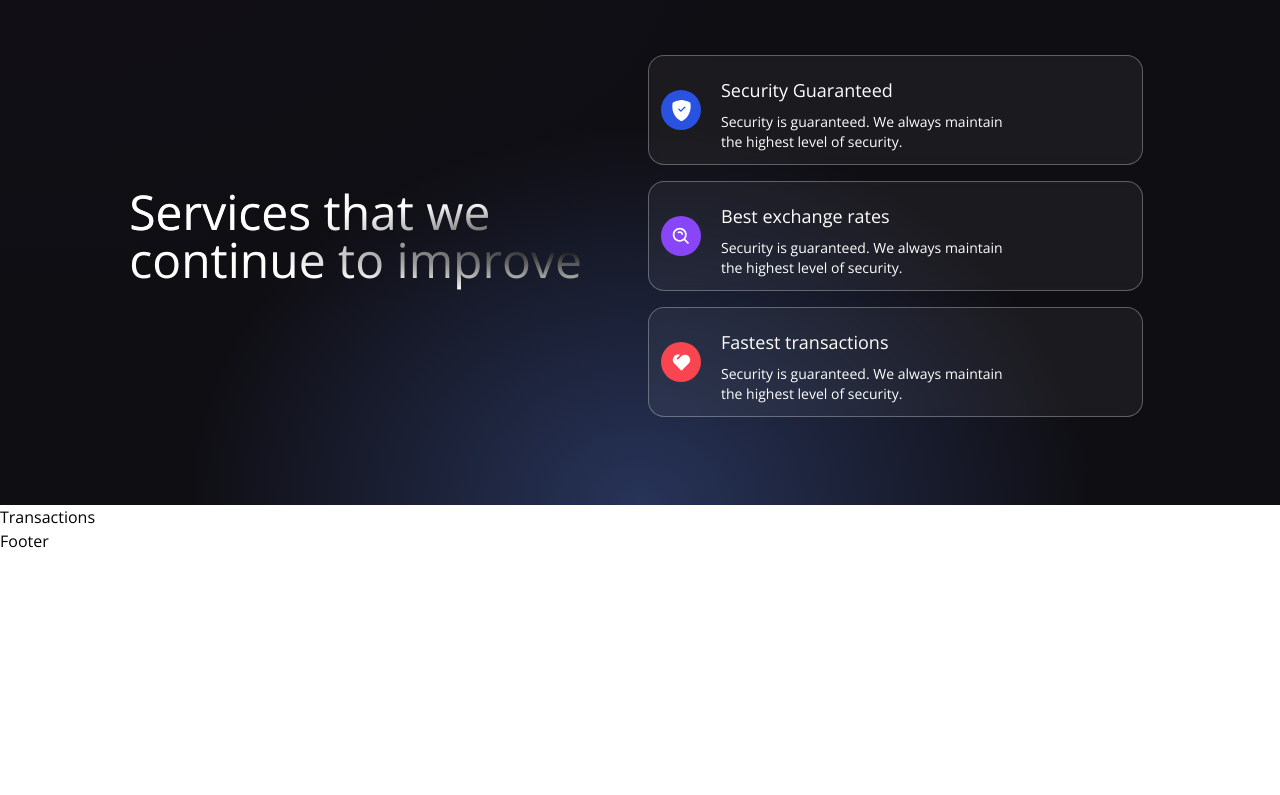
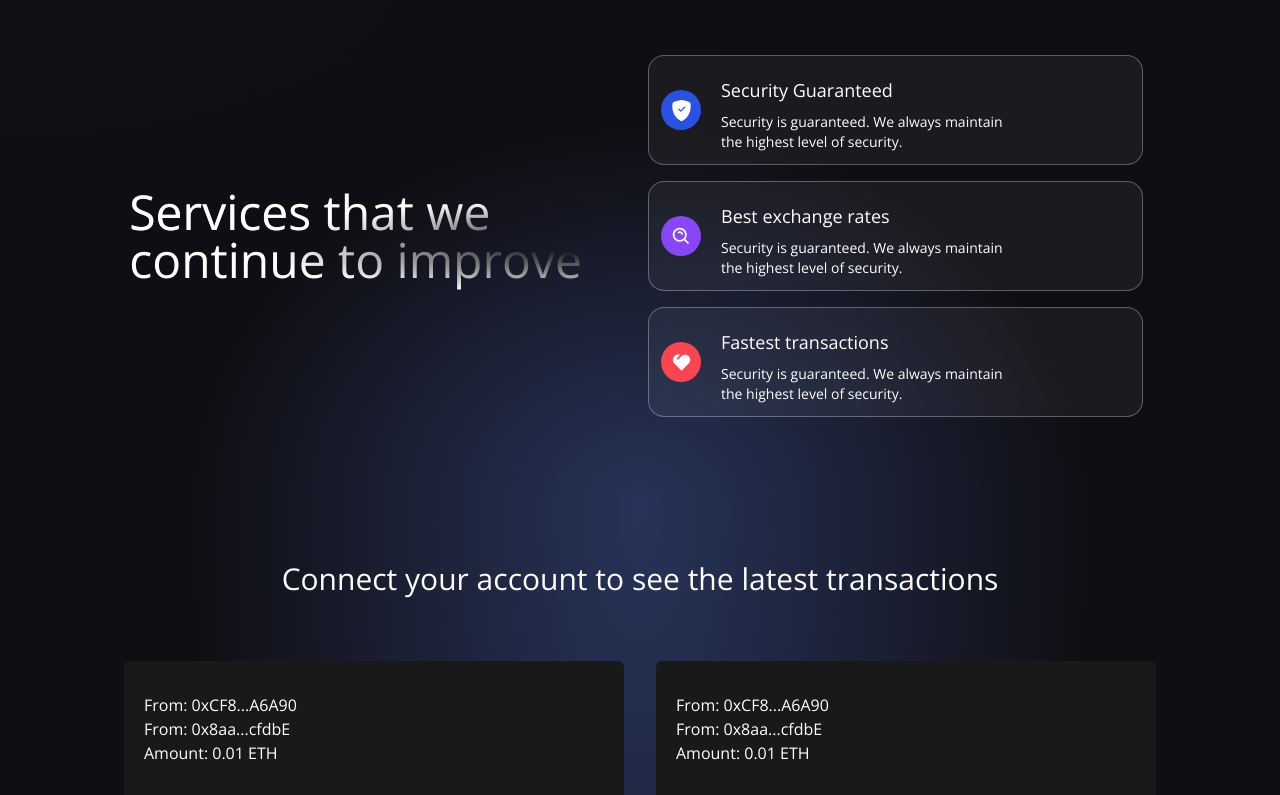
Before and after one commit to hall17/tuts-web3-js-mastery, a React (Vite) app in the folder client/: page / in a window 1280 px wide. Shown: the part 705-1500 px from the top of the page. Before the commit the page ends 1258 px from the top, so only its background shows below. Built offline with nearby package versions, Linux system fonts and the light colour scheme; grey boxes are pictures that could not be loaded.

Commit message:
update transaction and welcome component, add fetch gif hook

```diff
--- a/client/src/components/Transactions.jsx
+++ b/client/src/components/Transactions.jsx
@@ -1,5 +1,72 @@
+import React, { useContext } from 'react';
+import { TransactionContext } from '../context/TransactionContext';
+
+import dummyData from '../utils/dummyData';
+import { shortenAddress } from '../utils/shortenAddress';
+import useFetch from '../hooks/useFetch';
+
+const TransactionCard = ({ addressTo, addressFrom, timestamp, message, keyword, amount, url }) => {
+  const gifUrl = useFetch({ keyword });
+  return (
+    <div
+      className='bg-[#181918] m-4 flex flex-1
+      2xl: min-w-[450px]
+      2xl: max-w-[500px]
+      sm: min-w-[270px]
+      sm: max-w-[300px]
+    flex-col p-3 rounded-md hover:shadow-2xl
+    '
+    >
+      <div className='flex flex-col items-center w-full mt-3'>
+        <div className='w-full mb-6 p-2'>
+          <a href={`https://https://goerli.etherscan.io/address/${addressFrom}`}>
+            <p className='text-white text-base'>From: {shortenAddress(addressFrom)}</p>
+          </a>
+          <a href={`https://https://goerli.etherscan.io/address/${addressTo}`}>
+            <p className='text-white text-base'>From: {shortenAddress(addressTo)}</p>
+          </a>
+          <p className='text-white text-base'>Amount: {amount} ETH</p>
+          {message && (
+            <>
+              <br />
+              <p className='text-white text-base'>Message: {message}</p>
+            </>
+          )}
+        </div>
+        <img
+          src={gifUrl || url}
+          alt='gif'
+          className='w-full h-64 2x:h-96 rounded-md shadow-lg object-cover'
+        />
+        <div className='bg-black p-3 px-5 w-max rounded-3xl -mt-5 shadow-2xl'>
+          <p className='text-[#37c7da] font-bold'>{timestamp}</p>
+        </div>
+      </div>
+    </div>
+  );
+};
+
 const Transactions = () => {
-  return <div>Transactions</div>;
+  const { currentAccount } = useContext(TransactionContext);
+
+  return (
+    <div className='flex w-full justify-center items-center 2xl:px-20 gradient-bg-transactions'>
+      <div className='flex flex-col md:p-12 py-12 px-4'>
+        {currentAccount ? (
+          <h3 className='text-white text-3xl text-center my-2'>Latest Transactions</h3>
+        ) : (
+          <h3 className='text-white text-3xl text-center my-2'>
+            Connect your account to see the latest transactions
+          </h3>
+        )}
+        <div className='flex flex-wrap justify-center items-center mt-10'>
+          {dummyData.reverse().map((transaction, i) => (
+            <TransactionCard key={i} {...transaction} />
+          ))}
+        </div>
+      </div>
+    </div>
+  );
 };
 
 export default Transactions;
--- a/client/src/components/Welcome.jsx
+++ b/client/src/components/Welcome.jsx
@@ -4,6 +4,7 @@
 import { Loader } from './';
 import { useContext } from 'react';
 import { TransactionContext } from '../context/TransactionContext';
+import { shortenAddress } from '../utils/shortenAddress';
 
 const commonStyles =
   'min-h-[70px] sm:px-0 px-2 sm:min-w-[120px] flex justify-center items-center border-[0.5px] border-gray-400 text-sm font-light text-white';
@@ -69,7 +70,7 @@
               <BsInfoCircle fontSize={17} color='#fff' />
             </div>
             <div>
-              <p className='text-white font-light text-sm'>Address</p>
+              <p className='text-white font-light text-sm'>{shortenAddress(currentAccount)}</p>
               <p className='text-white font-semibold text-lg mt-1'>Ethereum</p>
             </div>
           </div>
--- /dev/null
+++ b/client/src/hooks/useFetch.jsx
@@ -0,0 +1,30 @@
+import React, { useEffect, useState } from 'react';
+
+const API_KEY = import.meta.env.VITE_GIPHY_API;
+
+const useFetch = ({ keyword }) => {
+  const [gifUrl, setGifUrl] = useState('');
+
+  const fetchGifs = async () => {
+    try {
+      const response = await fetch(
+        `https://api.giphy.com/v1/gifs/search?api_key=${API_KEY}&q=${keyword
+          .split(' ')
+          .join('')}&limit=1`
+      );
+      const { data } = await response.json();
+
+      setGifUrl(data[0]?.images?.downsized_medium?.url);
+    } catch (error) {
+      setGifUrl('https://acegif.com/wp-content/uploads/gif-shaking-head-38.gif');
+    }
+  };
+
+  useEffect(() => {
+    fetchGifs();
+  }, [keyword]);
+
+  return gifUrl;
+};
+
+export default useFetch;
--- /dev/null
+++ b/client/src/utils/dummyData.js
@@ -0,0 +1,57 @@
+
+export default [
+    {
+      id: 1,
+      url: "https://metro.co.uk/wp-content/uploads/2015/05/pokemon_crying.gif?quality=90&strip=all&zoom=1&resize=500%2C284",
+      message: "",
+      timestamp: "12/21/2021, 4:33:21 PM",
+      addressFrom: "0xCF8e569A97C423952DdFf902375C7C76549A6A90",
+      amount: "0.01",
+      addressTo: "0x8aa395Ab97837576aF9cd6946C79024ef1acfdbE",
+    },
+    {
+      id: 2,
+      url: "https://media4.popsugar-assets.com/files/2013/11/07/832/n/1922398/eb7a69a76543358d_28.gif",
+      message: "",
+      timestamp: "12/21/2021, 4:33:21 PM",
+      addressFrom: "0xCF8e569A97C423952DdFf902375C7C76549A6A90",
+      amount: "0.01",
+      addressTo: "0x8aa395Ab97837576aF9cd6946C79024ef1acfdbE",
+    },
+    {
+      id: 3,
+      url: "https://acegif.com/wp-content/uploads/gif-shaking-head-38.gif",
+      message: "",
+      timestamp: "12/21/2021, 4:33:21 PM",
+      addressFrom: "0xCF8e569A97C423952DdFf902375C7C76549A6A90",
+      amount: "0.01",
+      addressTo: "0x8aa395Ab97837576aF9cd6946C79024ef1acfdbE",
+    },
+    {
+      id: 4,
+      url: "https://i.pinimg.com/originals/68/a0/9e/68a09e774e98242871c2db0f99307420.gif",
+      message: "",
+      timestamp: "12/21/2021, 4:33:21 PM",
+      addressFrom: "0xCF8e569A97C423952DdFf902375C7C76549A6A90",
+      amount: "0.01",
+      addressTo: "0x8aa395Ab97837576aF9cd6946C79024ef1acfdbE",
+    },
+    {
+      id: 5,
+      url: "https://i.pinimg.com/originals/73/d3/a1/73d3a14d212314ab1f7268b71d639c15.gif",
+      message: "",
+      timestamp: "12/21/2021, 4:33:21 PM",
+      addressFrom: "0xCF8e569A97C423952DdFf902375C7C76549A6A90",
+      amount: "0.01",
+      addressTo: "0x8aa395Ab97837576aF9cd6946C79024ef1acfdbE",
+    },
+    {
+      id: 6,
+      url: "https://www.omnisend.com/blog/wp-content/uploads/2016/09/funny-gifs-9.gif",
+      message: "",
+      timestamp: "12/21/2021, 4:33:21 PM",
+      addressFrom: "0xCF8e569A97C423952DdFf902375C7C76549A6A90",
+      amount: "0.01",
+      addressTo: "0x8aa395Ab97837576aF9cd6946C79024ef1acfdbE",
+    },
+  ];
--- /dev/null
+++ b/client/src/utils/shortenAddress.js
@@ -0,0 +1 @@
+export const shortenAddress = (address) => `${address.slice(0,5)}...${address.slice(-5)}`;
```
Also changed, not shown: 1 other file (tests, documents, lock files or other folders).
